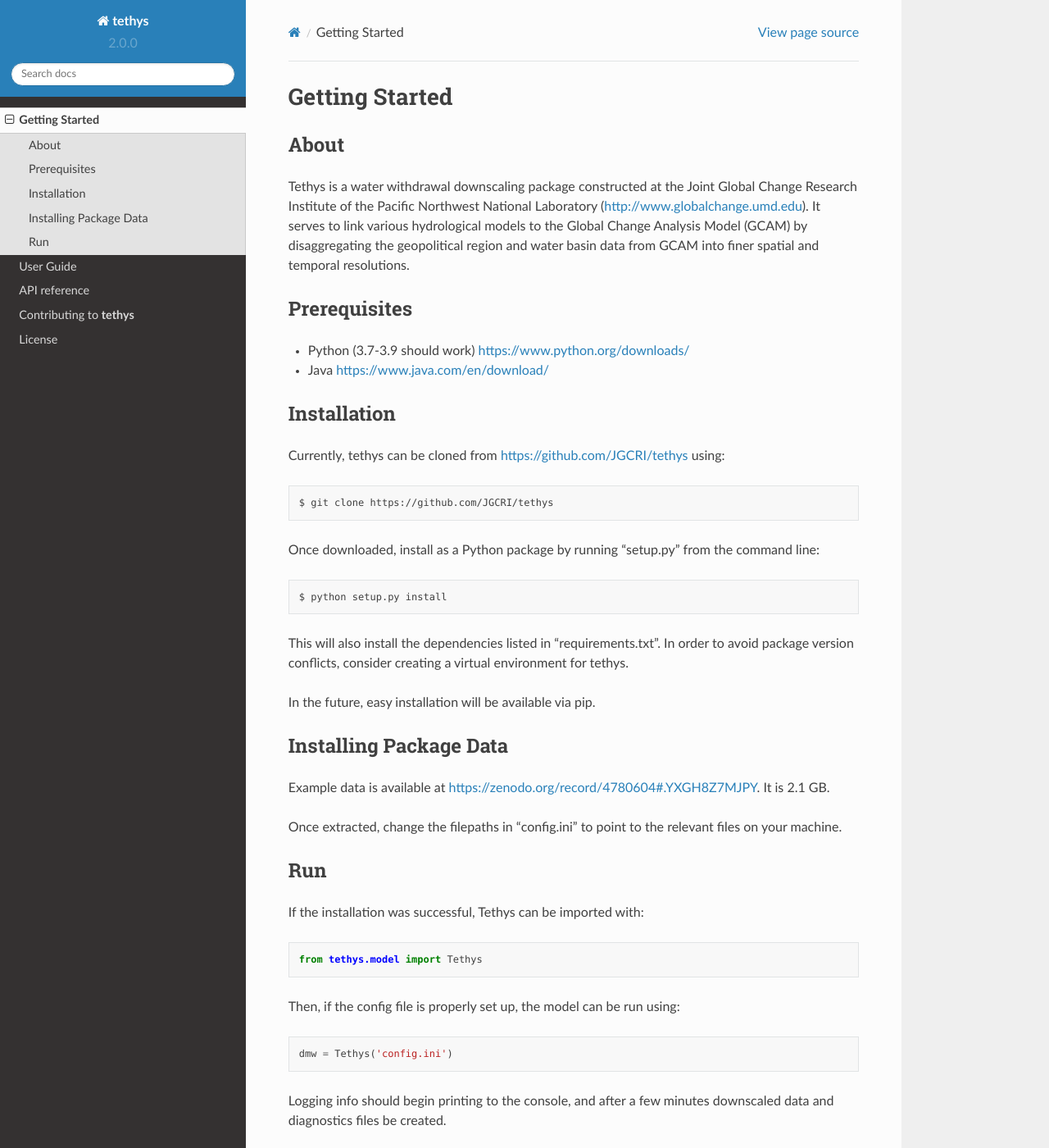
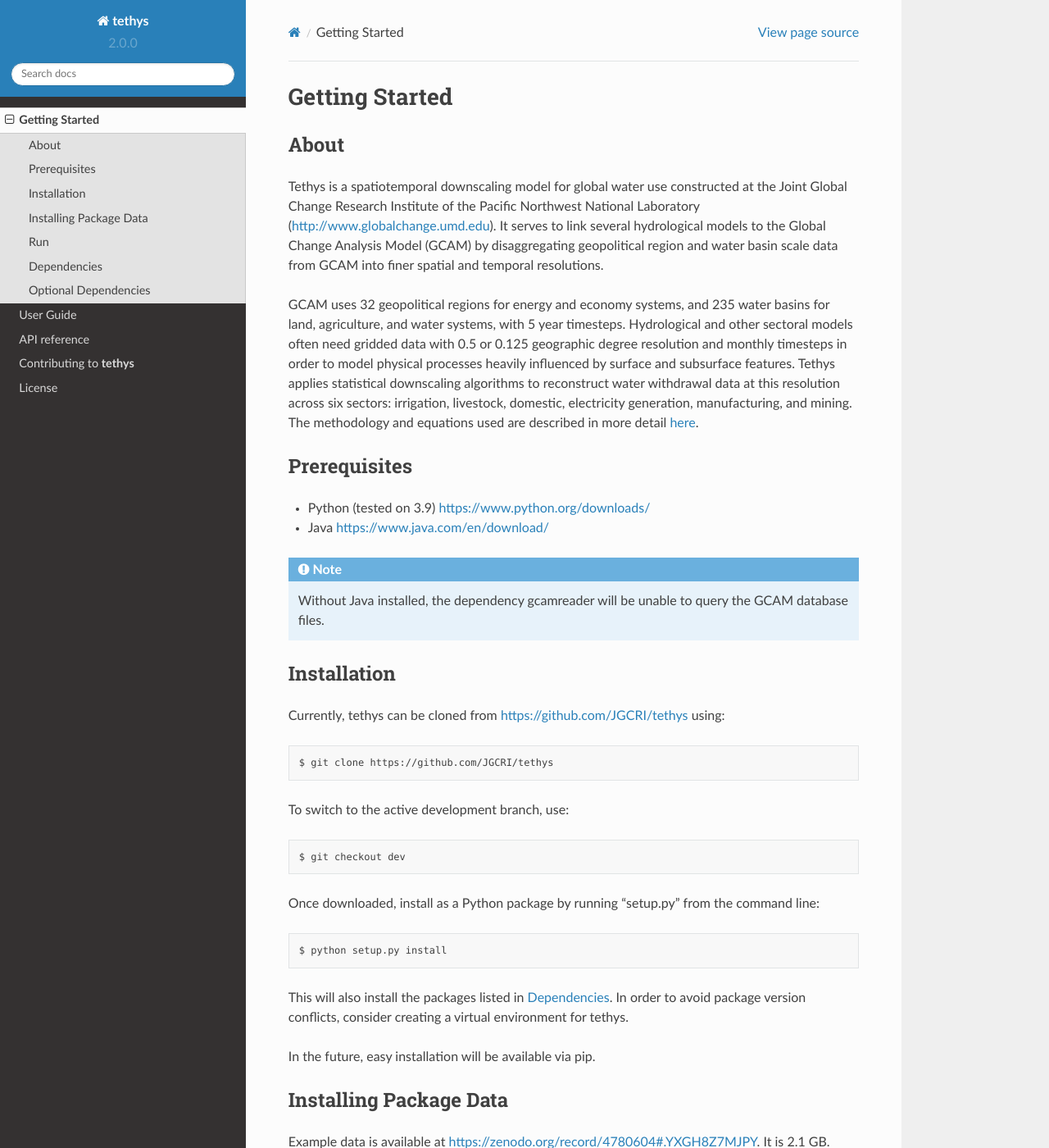
Before and after one commit to JGCRI/tethys, a Sphinx documentation site: the page built from docs/source/getting_started.rst, in a window 1280 px wide and 1400 px high. Shown: the whole window at 82% size. Built offline with Sphinx 7.4.7 and the Read the Docs theme 2.0.0, drawn with Linux system fonts in a browser that asks for light colours; formulas are drawn with MathJax 3; pages that are not in the unit, such as notebooks, are missing from menus; some of the changed text lies outside the part shown.

Commit message:
getting started updates

```diff
--- a/docs/source/getting_started.rst
+++ b/docs/source/getting_started.rst
@@ -3,15 +3,16 @@
 
 About
 -----------------------------------
-Tethys is a water withdrawal downscaling package constructed at the Joint Global Change Research Institute of the Pacific Northwest National Laboratory (http://www.globalchange.umd.edu). It serves to link various hydrological models to the Global Change Analysis Model (GCAM) by disaggregating the geopolitical region and water basin data from GCAM into finer spatial and temporal resolutions.
+Tethys is a spatiotemporal downscaling model for global water use constructed at the Joint Global Change Research Institute of the Pacific Northwest National Laboratory (http://www.globalchange.umd.edu). It serves to link several hydrological models to the Global Change Analysis Model (GCAM) by disaggregating geopolitical region and water basin scale data from GCAM into finer spatial and temporal resolutions.
 
+GCAM uses 32 geopolitical regions for energy and economy systems, and 235 water basins for land, agriculture, and water systems, with 5 year timesteps. Hydrological and other sectoral models often need gridded data with 0.5 or 0.125 geographic degree resolution and monthly timesteps in order to model physical processes heavily influenced by surface and subsurface features. Tethys applies statistical downscaling algorithms to reconstruct water withdrawal data at this resolution across six sectors: irrigation, livestock, domestic, electricity generation, manufacturing, and mining. The methodology and equations used are described in more detail `here <user_guide.rst#introduction>`_.
 
 Prerequisites
 -----------------------------------
-*	Python (3.7-3.9 should work) https://www.python.org/downloads/
-*	Java https://www.java.com/en/download/
+* Python (tested on 3.9) https://www.python.org/downloads/
+* Java https://www.java.com/en/download/
 
-
+.. note:: Without Java installed, the dependency gcamreader will be unable to query the GCAM database files.
 
 
 Installation
@@ -20,12 +21,15 @@
 
     $ git clone https://github.com/JGCRI/tethys
 
+To switch to the active development branch, use::
+
+	$ git checkout dev
 
 Once downloaded, install as a Python package by running "setup.py" from the command line::
 
 	$ python setup.py install
 
-This will also install the dependencies listed in "requirements.txt". In order to avoid package version conflicts, consider creating a virtual environment for tethys.
+This will also install the packages listed in :ref:`dependencies`. In order to avoid package version conflicts, consider creating a virtual environment for tethys.
 
 In the future, easy installation will be available via pip.
 
@@ -34,16 +38,49 @@
 -----------------------------------
 Example data is available at https://zenodo.org/record/4780604#.YXGH8Z7MJPY. It is 2.1 GB.
 
-Once extracted, change the filepaths in "config.ini" to point to the relevant files on your machine.
+Once extracted, change the paths in "config.ini" to point to the relevant files and directories on your machine.
 
 Run
 -----------------------------------
-If the installation was successful, Tethys can be imported with::
+Verify the installation was successful by running the following in Python::
 
 	from tethys.model import Tethys
 
-Then, if the config file is properly set up, the model can be run using::
+Make sure the config file is properly set up and somewhere Python can find it (or use its absolute file path), then run::
 
    dmw = Tethys('config.ini')
 
-Logging info should begin printing to the console, and after a few minutes downscaled data and diagnostics files be created.
+Logging info should begin printing to the console, and after a few minutes downscaled data and diagnostics output files will be created.
+
+
+.. _dependencies:
+
+Dependencies
+------------
+
+===========	================
+Dependency	Minimum Version
+===========	================
+configobj	5.0.6
+numpy		1.20.3
+pandas		1.2.4
+scipy		1.6.3
+requests	2.20.0
+gcamreader	1.2.5
+===========	================
+
+Optional Dependencies
+---------------------
+
+=======================	================
+Dependency      		Minimum Version
+=======================	================
+build					0.5.1
+nbsphinx				0.8.6
+setuptools				57.0.0
+sphinx					4.0.2
+sphinx-panels			0.6.0
+sphinx-rtd-theme		0.5.2
+sphinx-mathjax-offline	0.0.1
+twine					3.4.1
+=======================	================
```
